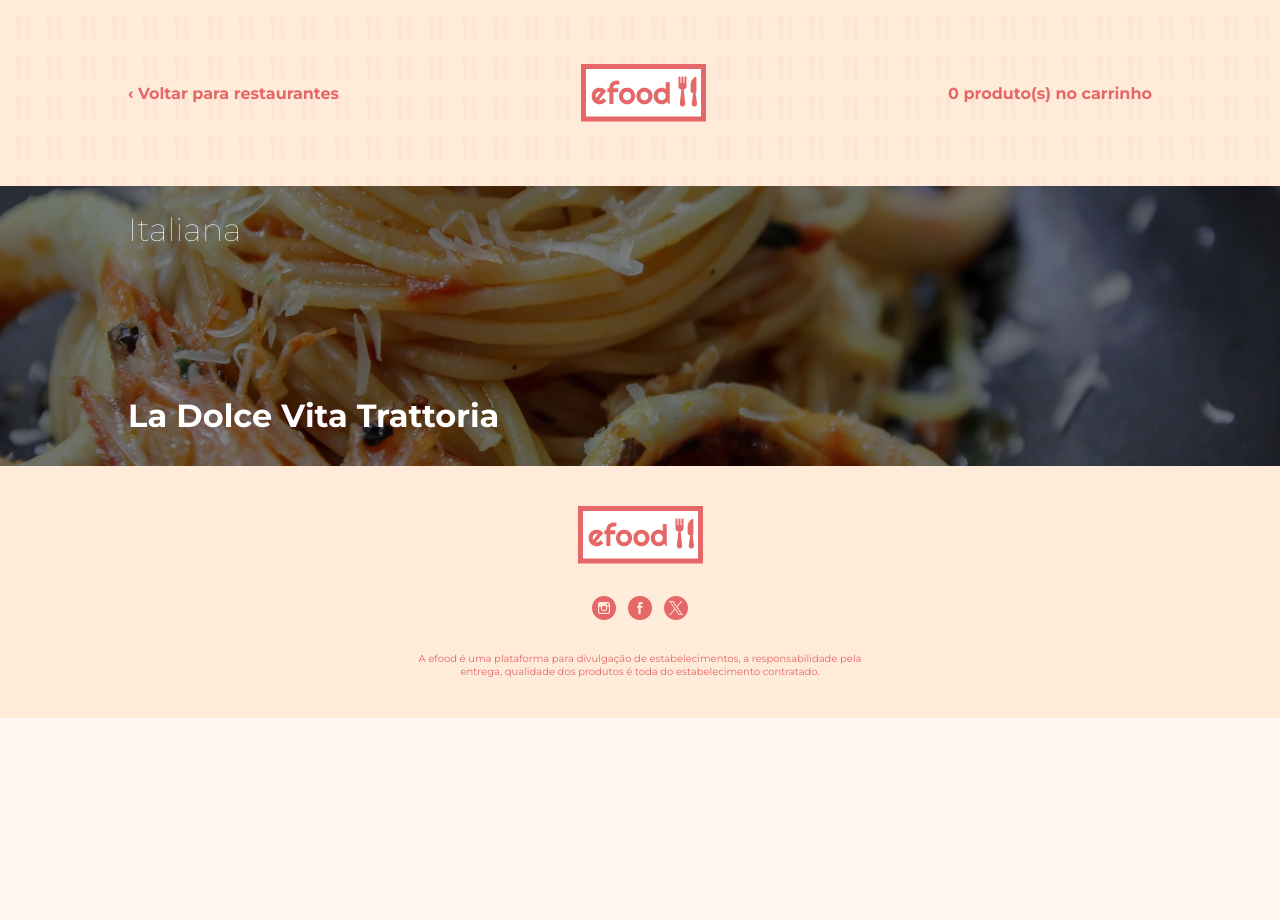
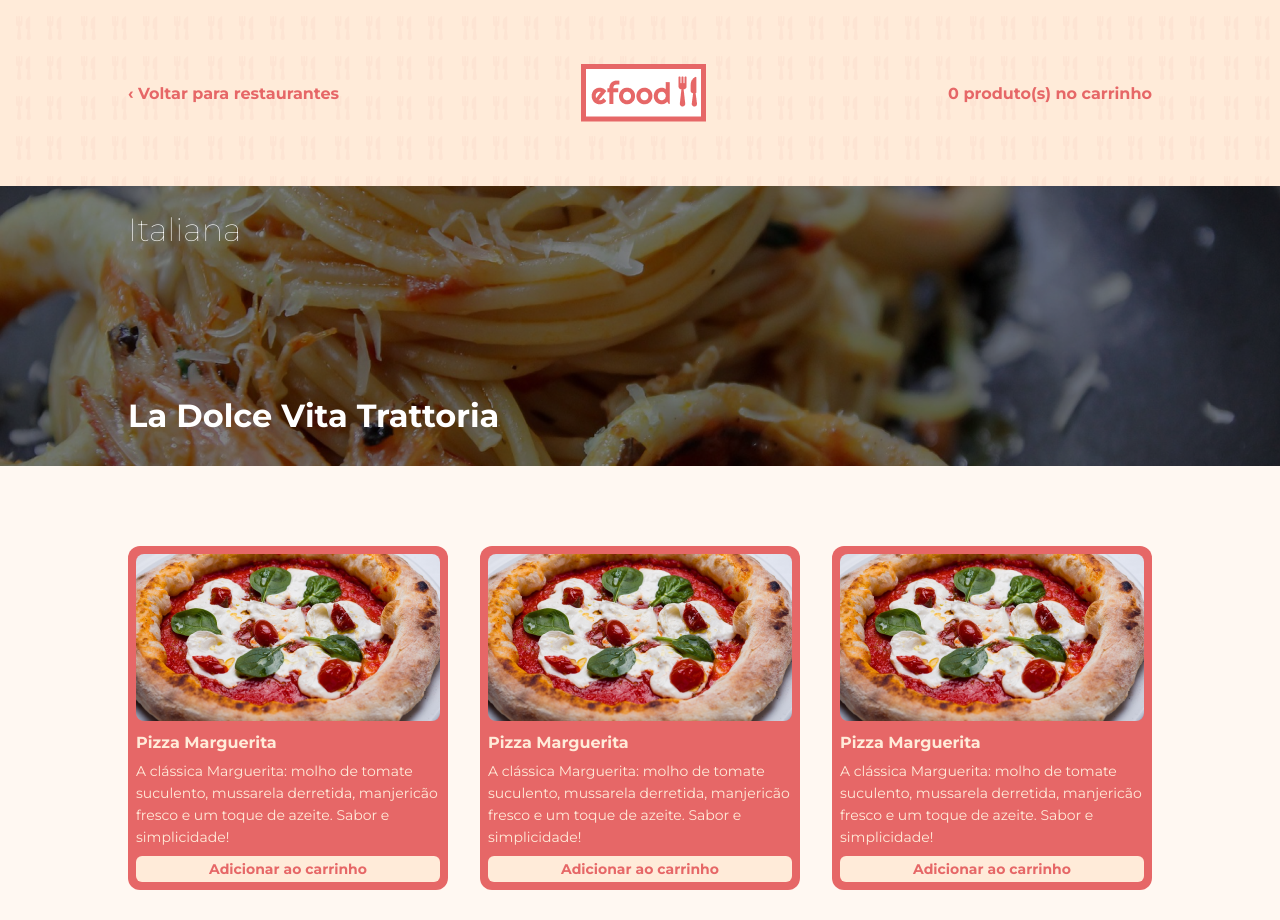
Before and after one commit to kakabosco/efood, a React (Create React App) app: page /la-dolce-vita in a window 1280 px wide. Shown: the top 920 px of the page. Before the commit the page ends 800 px from the top, so only its background shows below. Built offline with nearby package versions, Linux system fonts and the light colour scheme.

Commit message:
dish + dishes list

```diff
--- /dev/null
+++ b/src/components/Dish/index.tsx
@@ -0,0 +1,18 @@
+import { Card, Title, Description, AddCart } from './styles'
+
+type Props = {
+  image: string
+  title: string
+  description: string
+}
+
+const Dish = ({ image, title, description }: Props) => (
+  <Card>
+    <img src={image} alt={title} />
+    <Title>{title}</Title>
+    <Description>{description}</Description>
+    <AddCart>Adicionar ao carrinho</AddCart>
+  </Card>
+)
+
+export default Dish
--- /dev/null
+++ b/src/components/Dish/styles.ts
@@ -0,0 +1,37 @@
+import styled from 'styled-components'
+import { colors } from '../../styles'
+
+export const Card = styled.div`
+  padding: 8px;
+  border-radius: 12px;
+  background-color: ${colors.mainColor};
+  color: ${colors.secondaryBgColor};
+
+  > img {
+    width: 100%;
+    border-radius: 8px;
+  }
+`
+
+export const Title = styled.h2`
+  margin: 8px 0;
+  font-size: 16px;
+`
+
+export const Description = styled.p`
+  margin-bottom: 8px;
+  font-size: 14px;
+  line-height: 22px;
+`
+
+export const AddCart = styled.button`
+  width: 100%;
+  padding: 4px 0;
+  font-size: 14px;
+  font-weight: bold;
+  border: none;
+  border-radius: 6px;
+  color: ${colors.mainColor};
+  background-color: ${colors.secondaryBgColor};
+  cursor: pointer;
+`
--- /dev/null
+++ b/src/components/DishesList/index.tsx
@@ -0,0 +1,24 @@
+import Dish from '../Dish'
+import DishM from '../../models/Dish'
+import { List } from './styles'
+
+type Props = {
+  dishes: DishM[]
+}
+
+const DishesList = ({ dishes }: Props) => (
+  <div className="container">
+    <List>
+      {dishes.map((dish) => (
+        <Dish
+          key={dish.id}
+          image={dish.image}
+          title={dish.title}
+          description={dish.description}
+        />
+      ))}
+    </List>
+  </div>
+)
+
+export default DishesList
--- /dev/null
+++ b/src/components/DishesList/styles.ts
@@ -0,0 +1,9 @@
+import styled from 'styled-components'
+
+export const List = styled.ul`
+  display: grid;
+  grid-template-columns: repeat(3, 1fr);
+  gap: 32px;
+  margin-top: 80px;
+  margin-bottom: 120px;
+`
--- /dev/null
+++ b/src/models/Dish.ts
@@ -0,0 +1,15 @@
+class Restaurant {
+  image: string
+  title: string
+  description: string
+  id: number
+
+  constructor(image: string, title: string, description: string, id: number) {
+    this.image = image
+    this.title = title
+    this.description = description
+    this.id = id
+  }
+}
+
+export default Restaurant
--- a/src/pages/LaDolceVita/index.tsx
+++ b/src/pages/LaDolceVita/index.tsx
@@ -1,8 +1,59 @@
 import Banner from '../../components/Banner'
+import DishesList from '../../components/DishesList'
+import DishM from '../../models/Dish'
+import trattoriaDish from '../../assets/images/trattoria3.png'
+
+const dishes: DishM[] = [
+  {
+    image: trattoriaDish,
+    title: 'Pizza Marguerita',
+    description:
+      'A clássica Marguerita: molho de tomate suculento, mussarela derretida, manjericão fresco e um toque de azeite. Sabor e simplicidade!',
+    id: 11
+  },
+  {
+    image: trattoriaDish,
+    title: 'Pizza Marguerita',
+    description:
+      'A clássica Marguerita: molho de tomate suculento, mussarela derretida, manjericão fresco e um toque de azeite. Sabor e simplicidade!',
+    id: 12
+  },
+  {
+    image: trattoriaDish,
+    title: 'Pizza Marguerita',
+    description:
+      'A clássica Marguerita: molho de tomate suculento, mussarela derretida, manjericão fresco e um toque de azeite. Sabor e simplicidade!',
+    id: 13
+  },
+  {
+    image: trattoriaDish,
+    title: 'Pizza Marguerita',
+    description:
+      'A clássica Marguerita: molho de tomate suculento, mussarela derretida, manjericão fresco e um toque de azeite. Sabor e simplicidade!',
+    id: 14
+  },
+  {
+    image: trattoriaDish,
+    title: 'Pizza Marguerita',
+    description:
+      'A clássica Marguerita: molho de tomate suculento, mussarela derretida, manjericão fresco e um toque de azeite. Sabor e simplicidade!',
+    id: 15
+  },
+  {
+    image: trattoriaDish,
+    title: 'Pizza Marguerita',
+    description:
+      'A clássica Marguerita: molho de tomate suculento, mussarela derretida, manjericão fresco e um toque de azeite. Sabor e simplicidade!',
+    id: 16
+  }
+]
 
 const LaDolceVita = () => (
   <>
     <Banner />
+    <div className="container">
+      <DishesList dishes={dishes} />
+    </div>
   </>
 )
 
```
